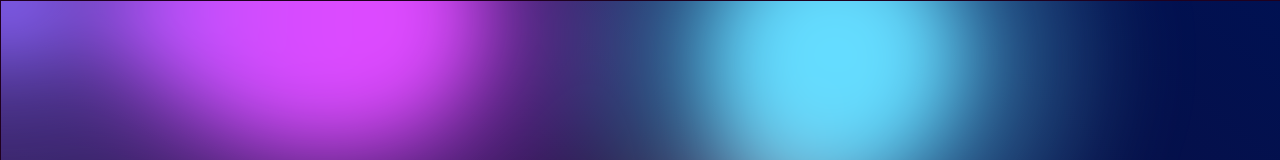
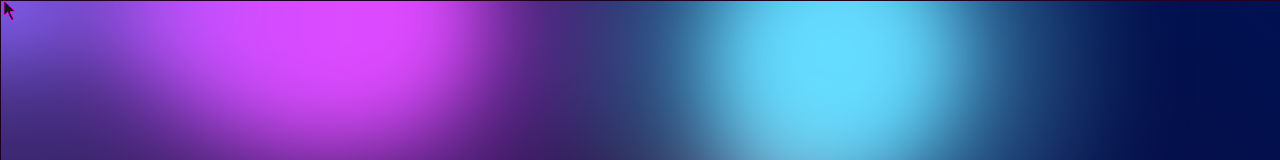
Before and after one commit to JoaoAlmir/NeonFlix, a React (Vite) app: page / in a window 1280 px wide. Shown: the top 160 px of the page. Built offline with nearby package versions, Linux system fonts and the light colour scheme.

Commit message:
add custom mouse

```diff
--- a/package.json
+++ b/package.json
@@ -10,8 +10,10 @@
     "preview": "vite preview"
   },
   "dependencies": {
+    "@tabler/icons-react": "^3.29.0",
     "clsx": "^2.1.1",
     "framer-motion": "^11.15.0",
+    "motion": "^12.0.5",
     "react": "^18.3.1",
     "react-dom": "^18.3.1",
     "react-router-dom": "^7.1.3",
--- a/src/App.jsx
+++ b/src/App.jsx
@@ -1,15 +1,19 @@
 import { BrowserRouter as Router, Route, Routes } from "react-router-dom";
 import Home from "./pages/Home/Home";
+import { CustomMouse } from "./components/customMouse/CustomMouse";
 // import Dashboard from "./pages/Dashboard";
 
 function App() {
   return (
+    <>
+      <CustomMouse />
       <Router>
         <Routes>
           <Route path="/" element={<Home />} />
           {/* <Route path="/dashboard" component={Dashboard} /> */}
         </Routes>
       </Router>
+    </>
   );
 }
 
--- /dev/null
+++ b/src/components/customMouse/CustomMouse.css
@@ -0,0 +1,10 @@
+#cursor{
+    z-index: 100;
+    width: 2vh;
+    height: 2.5 vh;
+    pointer-events: none;
+    overflow: hidden;
+    transform: translate3d(0,0,0);
+    position: fixed;
+    background-color: rgba(0, 0, 0, 0);
+}
--- /dev/null
+++ b/src/components/customMouse/CustomMouse.jsx
@@ -0,0 +1,35 @@
+import React from "react"
+import "./CustomMouse.css"
+import img from "./pinkMouse.png"
+
+export function CustomMouse() {
+
+    const cursorRef = React.useRef(null)
+
+    function renderMouse(event) {
+        const { clientX, clientY } = event;
+        const mouseX = clientX - 8
+        const mouseY = clientY - 2
+        cursorRef.current.style.transform = "translate3d(" + mouseX + "px, " + mouseY + "px,0)"
+    }
+
+    function HideMouse(event) {
+        const { clientX, clientY } = event;
+        const mouseX = clientX - 999
+        const mouseY = clientY - 999
+        cursorRef.current.style.transform = "translate3d(" + mouseX + "px, " + mouseY + "px,0)"
+    }
+
+    React.useEffect(() => {
+
+        document.addEventListener("mousemove", renderMouse)
+        // window.addEventListener('DOMContentLoaded', renderMouse);
+        document.addEventListener("mouseleave", HideMouse)
+
+    })
+
+    return (
+        // <div className="cursor" ref={cursorRef}></div>
+        <img id="cursor" src={img} alt="" ref={cursorRef}></img>
+    )
+}
--- a/src/index.css
+++ b/src/index.css
@@ -5,6 +5,13 @@
 :root{
     background-color: #000000;
     color: whitesmoke;
+    cursor: none;
+
+}
+
+
+button{
+    cursor: none;
 }
 
 body{
--- a/src/pages/Dashboard/Dashboard.jsx
+++ b/src/pages/Dashboard/Dashboard.jsx
@@ -0,0 +1,10 @@
+import React from 'react';
+
+const Dashboard = () => {
+    return (
+        <div>
+        </div>
+    );
+};
+
+export default Dashboard;
```
Also changed, not shown: src/components/customMouse/pinkMouse.png (added), 1 other file (tests, documents, lock files or other folders). Lines whose indentation alone changed are shown as unchanged.
